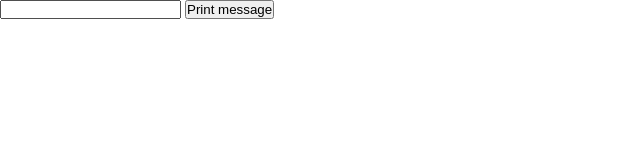
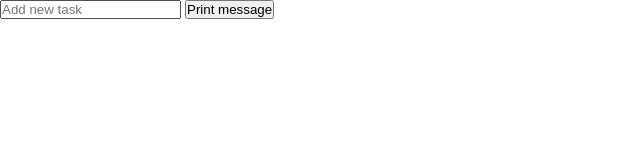
Before and after one commit to vincenzodivita/todo-list, a plain HTML site: page index.html in a window 1280 px wide. Shown: the full height of the page, 0-640 px from the left. Drawn offline with Linux system fonts and the light colour scheme.

Commit message:
Add placeholder

```diff
--- a/index.html
+++ b/index.html
@@ -13,6 +13,7 @@
         <input
             type="text"
             class="input"
+            placeholder="Add new task"
         >
         <button>Print message</button>
         <div
```
